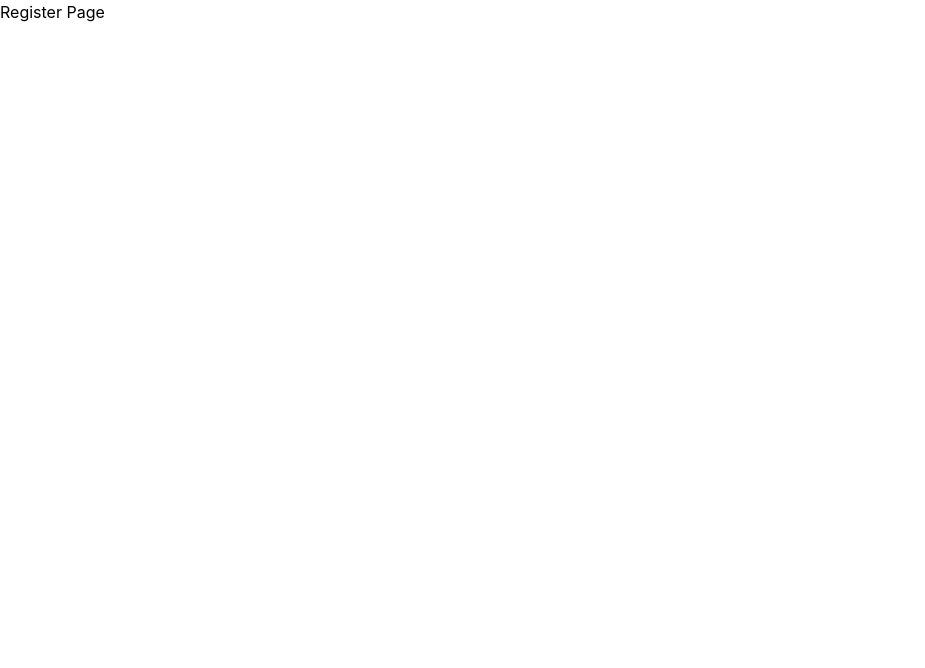
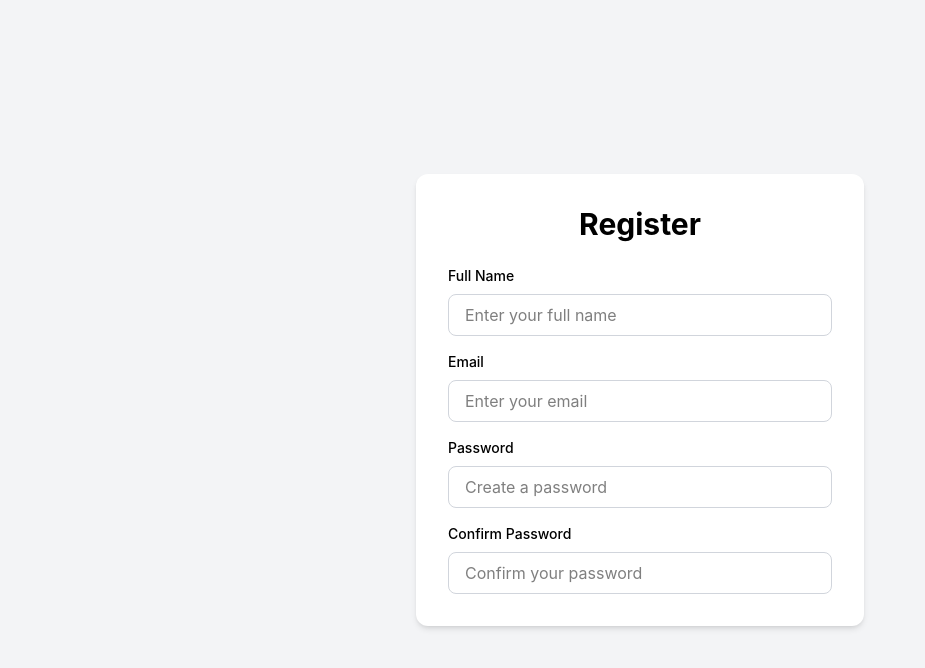
Before and after one commit to Sanidhi07/studySphere, a React (Vite) app in the folder client/: page /register in a window 1280 px wide. Shown: the top 668 px of the page, without its empty margins (0-925 px from the left). Built offline with nearby package versions, Linux system fonts and the light colour scheme.

Commit message:
feat: build register page UI

```diff
--- a/client/src/pages/RegisterPage.tsx
+++ b/client/src/pages/RegisterPage.tsx
@@ -1,8 +1,49 @@
 function RegisterPage(){
     return(
-        <div>
-            <h1>Register Page</h1>
-            {/* Add your registration form here */}
+        <div className="min-h-screen flex items-center justify-center bg-gray-100">
+            <div className="bg-white rounded-xl shadow-md p-8 w-full max-w-md">
+                <h1 className="text-3xl font-bold text-center">
+                    Register
+
+                </h1>
+                <div className="mt-6">
+                    <label className="block text-sm font-medium mb-2">
+                        Full Name
+                    </label>
+                    <input
+                    type="text"
+                    placeholder="Enter your full name"
+                    className="w-full border border-gray-300 rounded-lg px-4 py-2 focus:outline-none focus:ring-2 focus:ring-indigo-500"/>
+                </div>
+                <div className="mt-4">
+                    <label className="block text-sm font-medium mb-2">
+                        Email
+                    </label>
+                    <input
+                    type="email"
+                    placeholder="Enter your email"
+                    className="w-full border border-gray-300 rounded-lg px-4 py-2 focus:outline-none focus:ring-2 focus:ring-indigo-500"/>
+                </div>
+                <div className="mt-4">
+                    <label className="block text-sm font-medium mb-2">
+                        Password
+                    </label>
+                    <input
+                    type="password"
+                    placeholder="Create a password"
+                    className="w-full border border-gray-300 rounded-lg px-4 py-2 focus:outline-none focus:ring-2 focus:ring-indigo-500"/>
+                </div>
+                <div className="mt-4">
+                    <label className="block text-sm font-medium mb-2">
+                        Confirm Password
+                    </label>
+                    <input
+                    type="password"
+                    placeholder="Confirm your password"
+                    className="w-full border border-gray-300 rounded-lg px-4 py-2 focus:outline-none focus:ring-2 focus:ring-indigo-500"/>
+                </div>
+            </div>
+
         </div>
     );
 }
```
